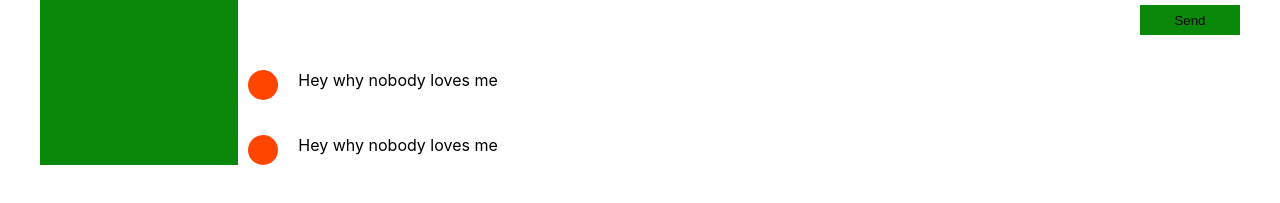
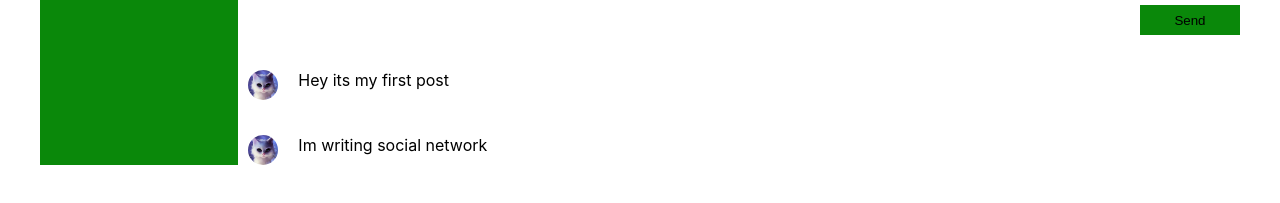
Before and after one commit to dacorm/react-samurai, a React (Create React App) app: page / in a window 1280 px wide. Shown: the part 575-778 px from the top of the page. Built offline with nearby package versions, Linux system fonts and the light colour scheme.

Commit message:
feat: add props post

```diff
--- a/src/components/MyPosts/MyPosts.jsx
+++ b/src/components/MyPosts/MyPosts.jsx
@@ -13,8 +13,8 @@ const MyPosts = () => {
                 <button type='submit' className={styles.button}>Send</button>
             </div>
             <div className={styles.posts}>
-                <Post />
-                <Post />
+                <Post message='Hey its my first post'/>
+                <Post message='Im writing social network'/>
             </div>
         </>
     )
--- a/src/components/MyPosts/MyPosts.module.css
+++ b/src/components/MyPosts/MyPosts.module.css
@@ -7,6 +7,7 @@
     width: 100%;
     height: 60px;
     margin-bottom: 15px;
+    resize: none;
 }
 
 .button {
--- a/src/components/Post/Post.jsx
+++ b/src/components/Post/Post.jsx
@@ -2,12 +2,12 @@ import styles from "./Post.module.css";
 import React from "react";
 
 
-const Post = () => {
+const Post = ({ message }) => {
     return (
         <>
         <div className={styles.post}>
             <div className={styles.round}/>
-            <p className={styles.postText}>Hey why nobody loves me</p>
+            <p className={styles.postText}>{message}</p>
         </div>
         </>
     )
--- a/src/components/Post/Post.module.css
+++ b/src/components/Post/Post.module.css
@@ -8,7 +8,8 @@
     width: 30px;
     height: 30px;
     border-radius: 15px;
-    background-color: orangered;
+    background-image: url("./sPealEpjFy0.jpg");
+    background-size: cover;
     justify-self: flex-end;
 }
 
```
Also changed, not shown: src/components/Post/sPealEpjFy0.jpg (added).
